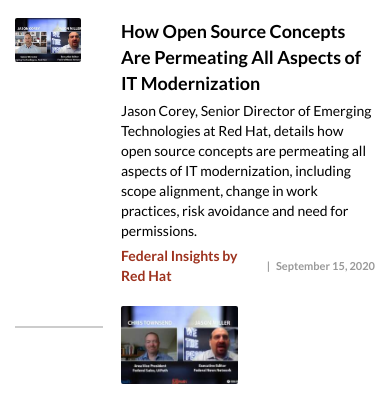
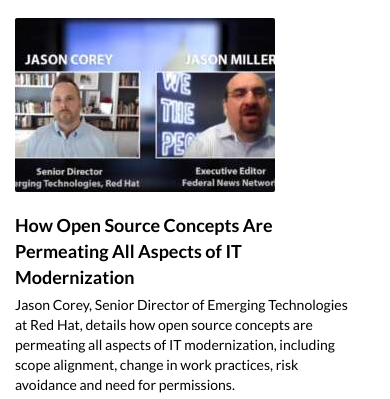
Before and after one commit to Captain63/FNN-partners-lp, a plain HTML site: page index.html in a window 390 px wide. Shown: the part 440-839 px from the top of the page. Drawn offline with nearby package versions, Linux system fonts and the light colour scheme; files whose address does not match are found by name.

Commit message:
Update index.html

```diff
--- a/index.html
+++ b/index.html
@@ -639,11 +639,15 @@ src="Images/Body/FNN_Landing_Page_Banner_Mobile.jpg">
         }
 
         .card-image {
+            grid-column: 1 / span 1;
+        }
+
+        .card-image img {
             max-width: 260px;
         }
 
         .card-text {
-            grid-column: image-column / span 2;
+            grid-column: 1 / span 1;
         }
 
         #global-header {
```
